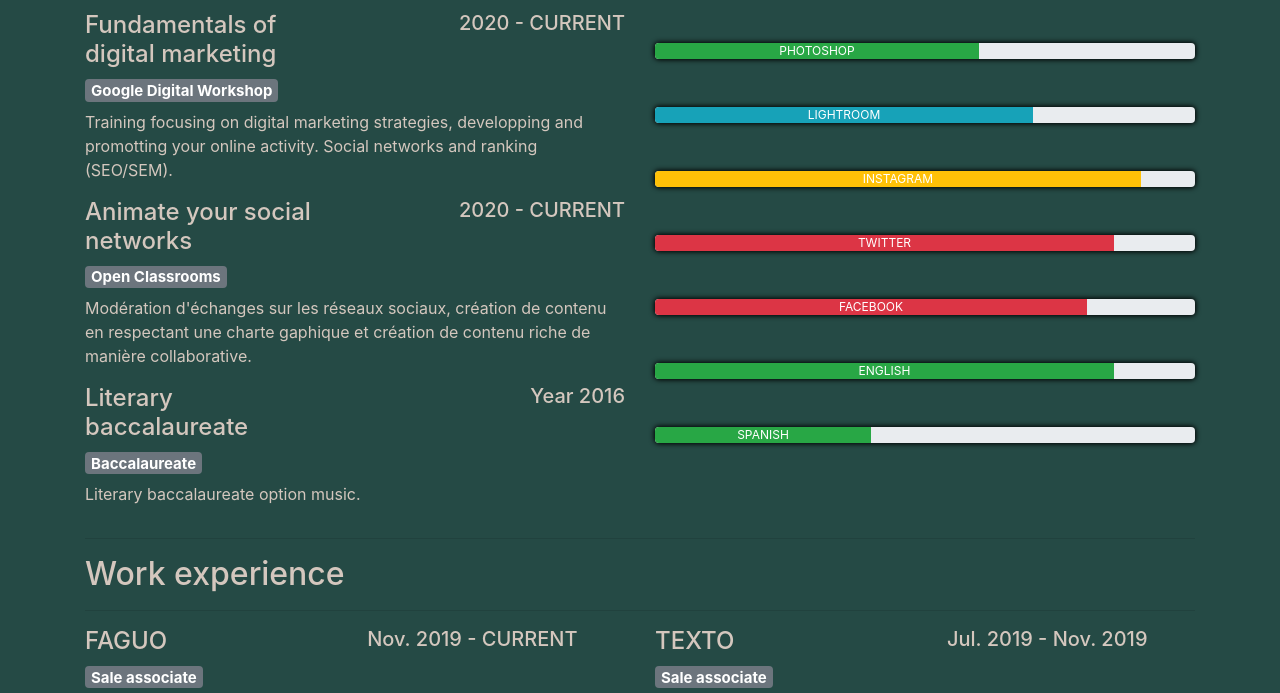
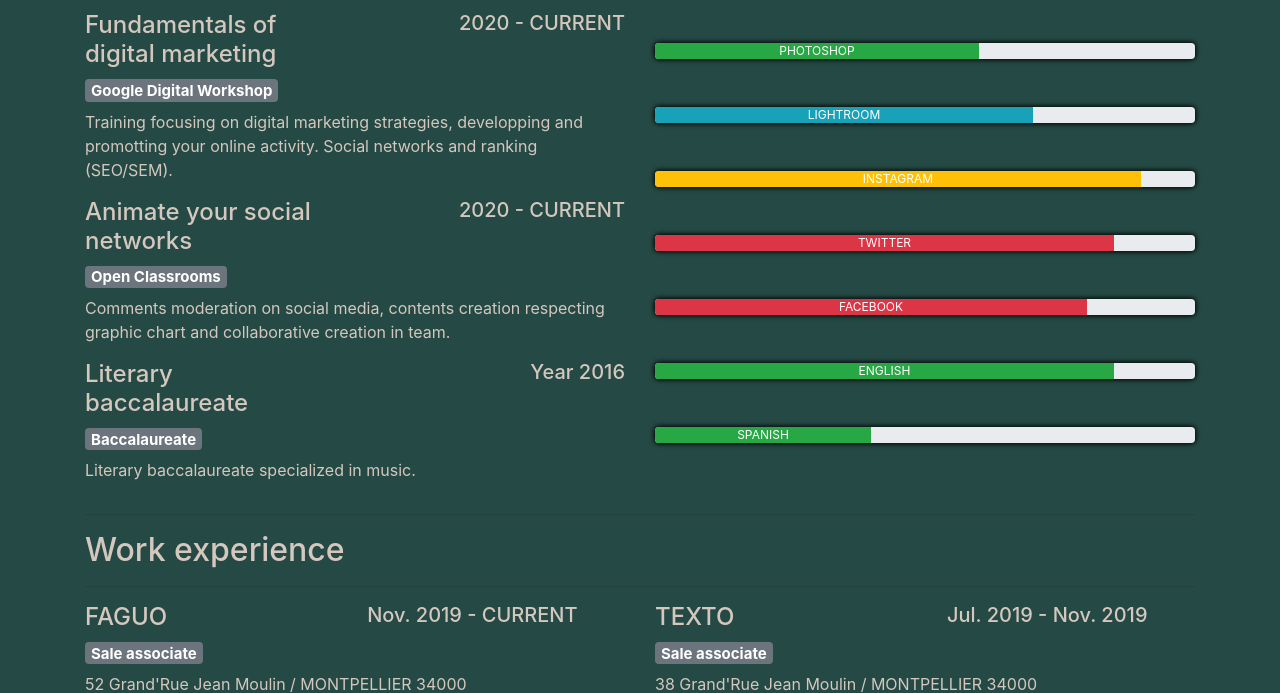
Before and after one commit to JordanMRT/en, a plain HTML site: page index.html in a window 1280 px wide. Shown: the part 383-1076 px from the top of the page. Drawn offline with Linux system fonts and the light colour scheme.

Commit message:
Update index.html

```diff
--- a/index.html
+++ b/index.html
@@ -73,7 +73,7 @@
             </div>
           </div>
           <h5><span class="badge badge-secondary">Open Classrooms</span></h5>
-          <p>Modération d'échanges sur les réseaux sociaux, création de contenu en respectant une charte gaphique et création de contenu riche de manière collaborative.</p>
+          <p>Comments moderation on social media, contents creation respecting graphic chart and collaborative creation in team.</p>
           <div class="row">
             <div class="col-6">
               <h4>Literary baccalaureate</h4>
@@ -83,7 +83,7 @@
             </div>
           </div>
           <h5><span class="badge badge-secondary">Baccalaureate</span></h5>
-          <p>Literary baccalaureate option music.</p>
+          <p>Literary baccalaureate specialized in music.</p>
         </div>
         <div class="col-md-6 col-sm-12">
           <h2>Soft skills</h2>
```
